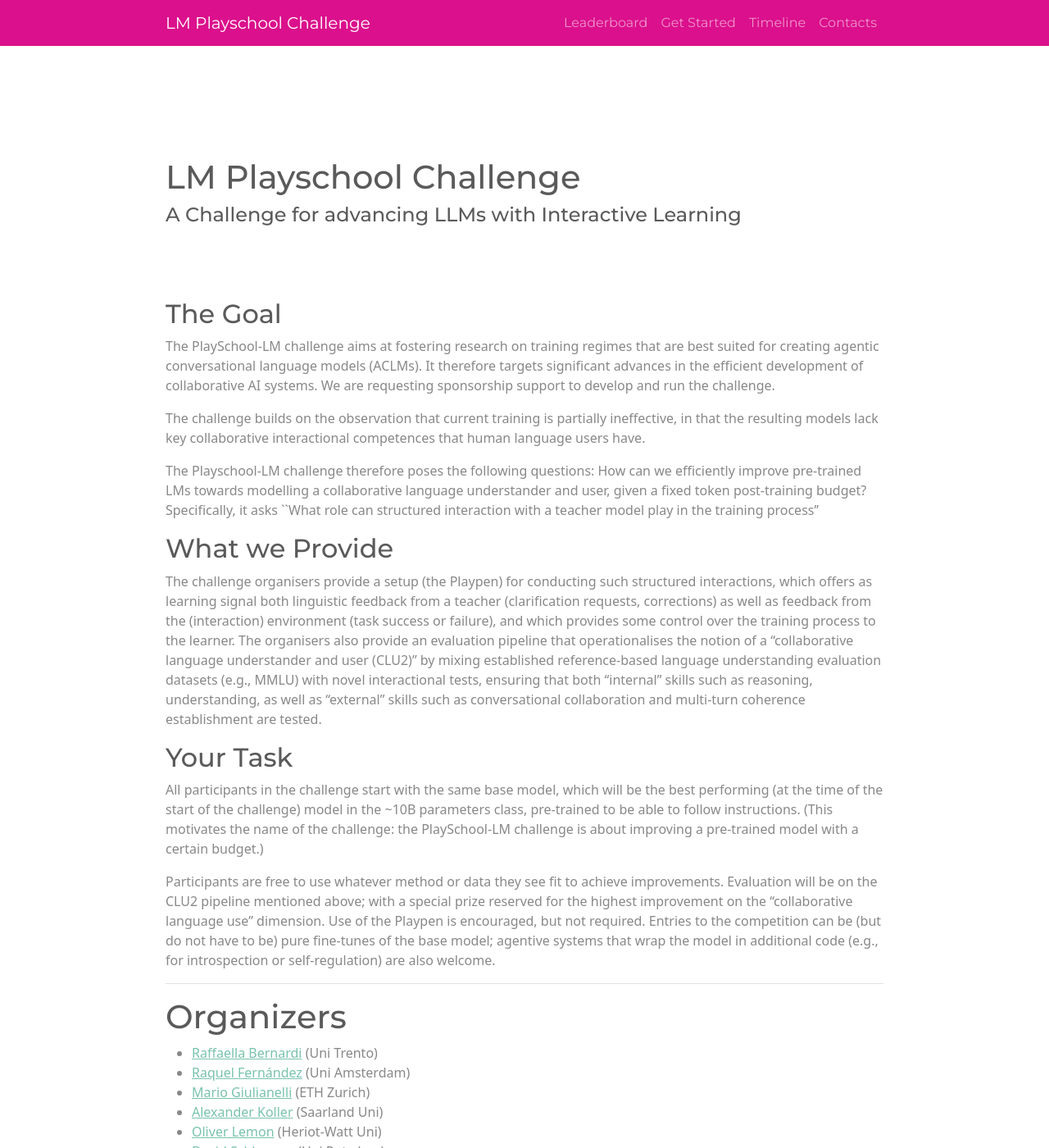
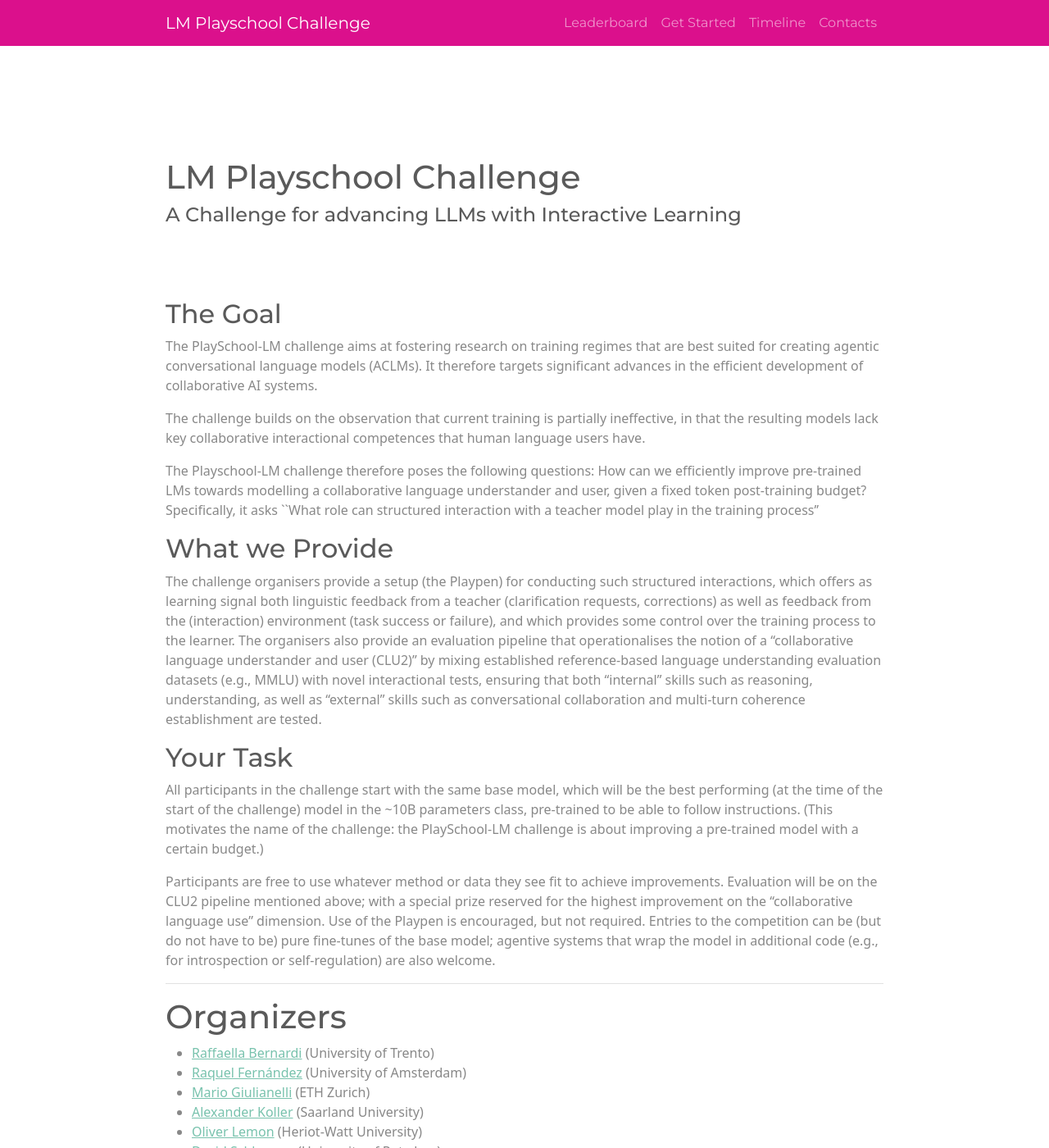
Before and after one commit to lm-playschool/lm-playschool.github.io, a Jekyll site: the page built from index.md, in a window 1280 px wide and 1400 px high. Shown: the whole window at 82% size. Built offline with Jekyll 4.4.1, drawn with Linux system fonts in a browser that asks for light colours; some of the changed text lies outside the part shown.

Commit message:
Update index.md

```diff
--- a/index.md
+++ b/index.md
@@ -5,7 +5,7 @@ title: LM Playschool Challenge
 
 
 ## The Goal
-The PlaySchool-LM challenge  aims at fostering research on training regimes that are best suited for creating agentic conversational language models (ACLMs).  It therefore targets significant advances in the efficient development of collaborative AI systems. We are requesting sponsorship support to develop and run the challenge.
+The PlaySchool-LM challenge  aims at fostering research on training regimes that are best suited for creating agentic conversational language models (ACLMs).  It therefore targets significant advances in the efficient development of collaborative AI systems.
 
 The challenge builds on the observation that current training is partially ineffective, in that the resulting models lack key collaborative interactional competences that human language users have.
 
@@ -22,10 +22,10 @@ Participants are free to use whatever method or data they see fit to achieve imp
 ---
 
 # Organizers
-* [Raffaella Bernardi](https://scholar.google.com/citations?user=bMavvosAAAAJ&hl=en) (Uni Trento)
-* [Raquel Fernández](https://scholar.google.com/citations?user=XbosWYQAAAAJ&hl=en) (Uni Amsterdam)
-* [Mario Giulianelli](https://scholar.google.de/citations?user=ABZghWYAAAAJ&hl=en) (ETH Zurich)
-* [Alexander Koller](https://scholar.google.com/citations?user=yni3K9wAAAAJ&hl=en) (Saarland Uni)
-* [Oliver Lemon](https://scholar.google.co.uk/citations?user=YYWptO4AAAAJ&hl=en) (Heriot-Watt Uni)
-* [David Schlangen](https://scholar.google.com/citations?user=QoDgwZYAAAAJ&hl=en) (Uni Potsdam)
-* [Alessandro Suglia](https://scholar.google.co.uk/citations?hl=en&user=429MAoUAAAAJ) (Heriot-Watt Uni)
+* [Raffaella Bernardi](https://disi.unitn.it/~bernardi/) (University of Trento)
+* [Raquel Fernández](https://staff.fnwi.uva.nl/r.fernandezrovira/) (University of Amsterdam)
+* [Mario Giulianelli](https://glnmario.github.io/) (ETH Zurich)
+* [Alexander Koller](https://www.coli.uni-saarland.de/~koller/) (Saarland University)
+* [Oliver Lemon](https://www.edinburgh-robotics.org/academics/oliver-lemon) (Heriot-Watt University)
+* [David Schlangen](https://www.ling.uni-potsdam.de/~das/) (University of Potsdam)
+* [Alessandro Suglia](https://www.edinburgh-robotics.org/academics/alessandro-suglia) (Heriot-Watt University)
```
